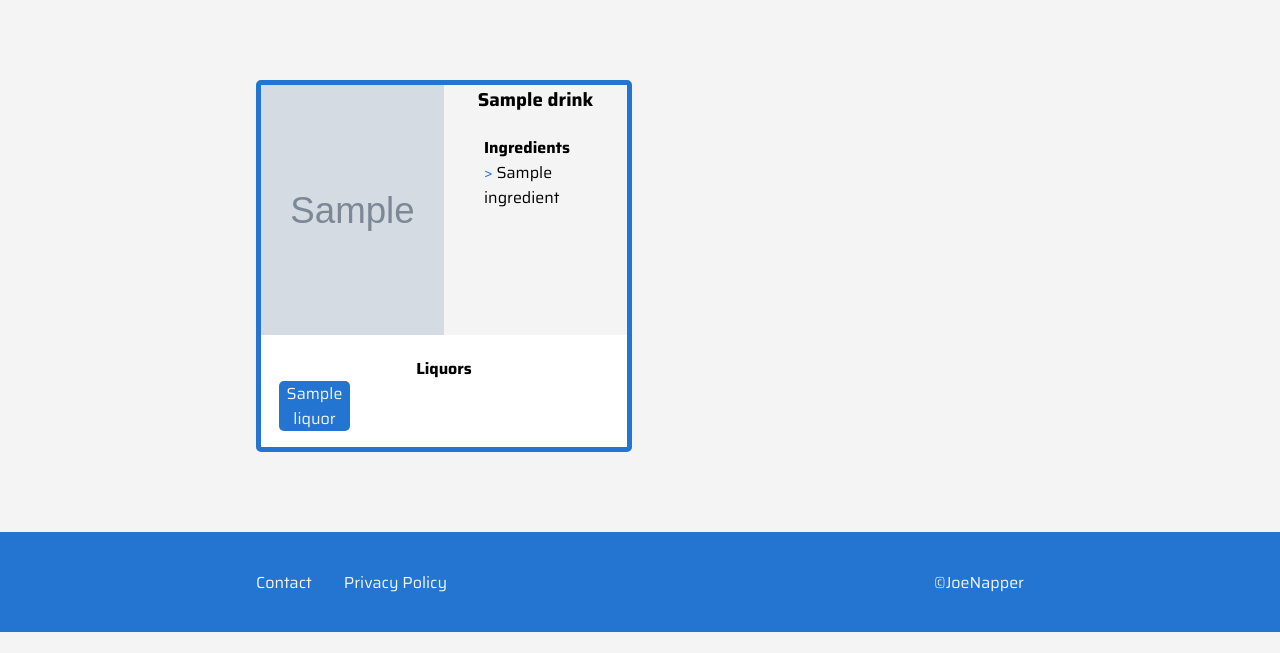
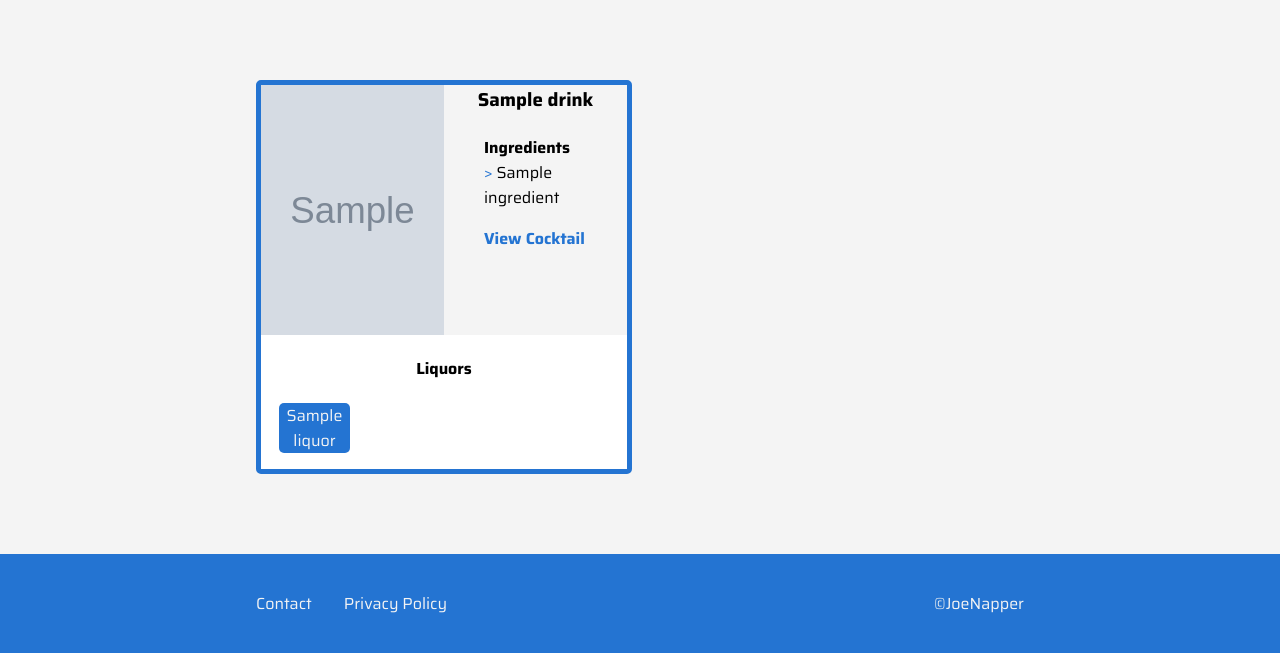
Before and after one commit to joenapper/drinking-hub, a Flask app: page /get_drinks in a window 1280 px wide. Shown: the part 64-717 px from the top of the page. Run offline with Flask 2, Linux system fonts and the light colour scheme; grey boxes marked "Sample" are stand-in pictures; a database or web service that is not in the repository returns one stand-in record (values such as "Sample title"); some libraries are stand-ins or nearby versions.

Commit message:
Added view cocktail button

```diff
--- a/static/css/style.css
+++ b/static/css/style.css
@@ -275,7 +275,7 @@ footer {
     background-color: #FFF
 }
 
-.card h4 {
+.cardTop h4 {
     margin-bottom: 0
 }
 
@@ -315,6 +315,16 @@ footer {
     margin: 0
 }
 
+.viewMore {
+    padding-top: 1em;
+    text-align: left
+}
+
+.viewMore a {
+    color: #2474D2;
+    font-weight: 700
+}
+
 .drinkLiquors {
     padding: 0;
     display: grid;
--- a/templates/drinks.html
+++ b/templates/drinks.html
@@ -17,6 +17,9 @@
                             {% for ingredient in drink.ingredients %}
                             <li><p><span class="col">&gt;</span> {{ingredient}}</p></li>
                             {% endfor %}
+                            <div class="viewMore">
+                            <a href="#">View Cocktail</a>
+                            </div>
                         </ul>
                     </div>
                 </div>
```
